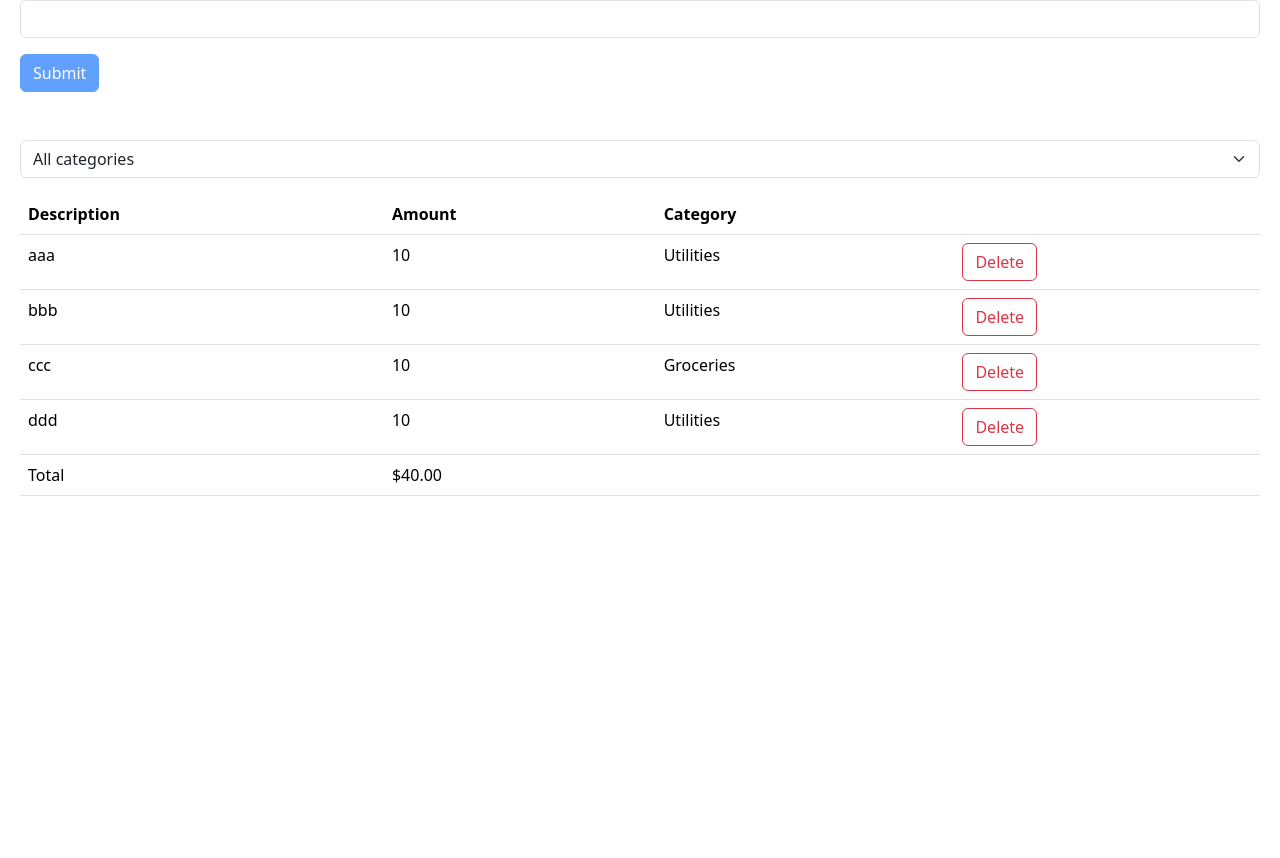
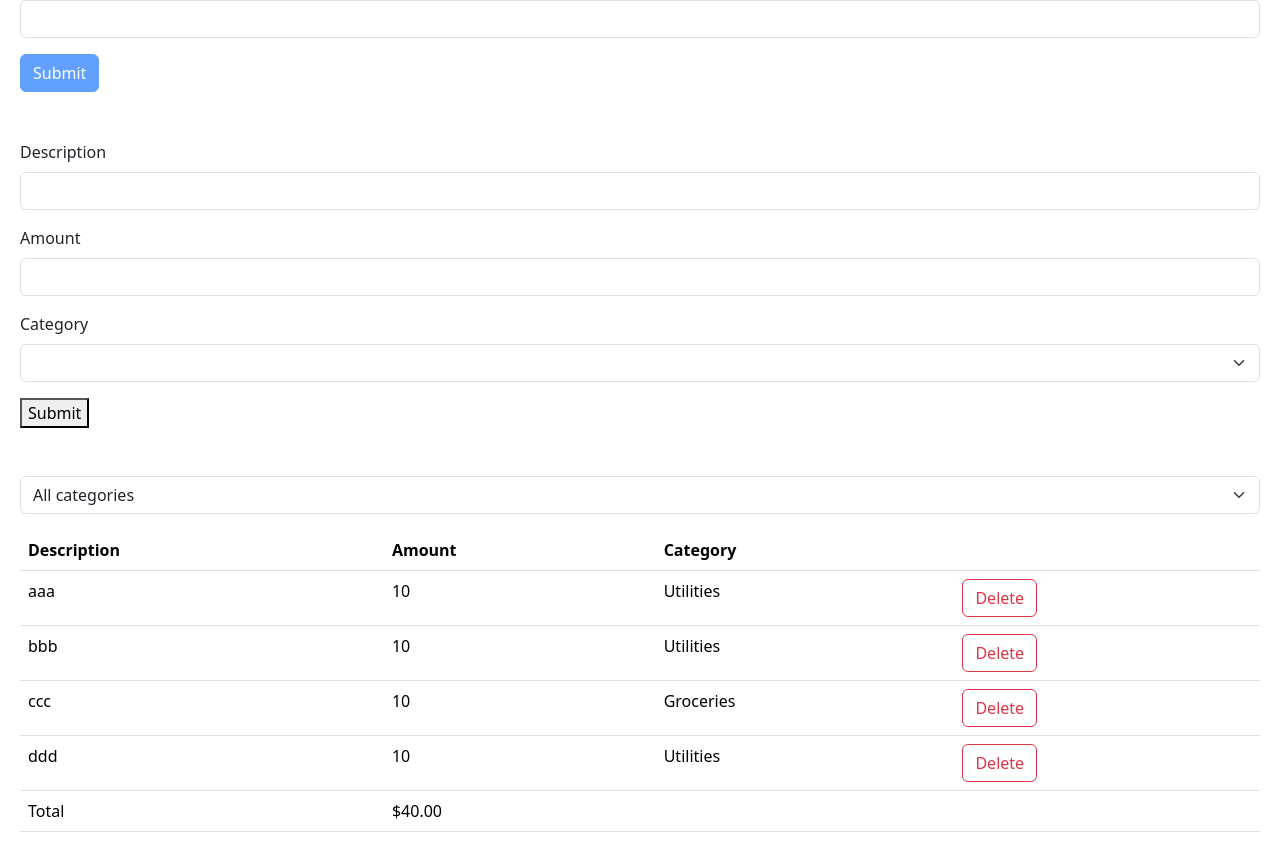
Before and after one commit to YasasLakmina/react-app, a React (Vite) app: page / in a window 1280 px wide. Shown: the part 830-1688 px from the top of the page. Before the commit the page ends 1362 px from the top, so only its background shows below. Built offline with nearby package versions, Linux system fonts and the light colour scheme.

Commit message:
commmit6

```diff
--- a/src/App.tsx
+++ b/src/App.tsx
@@ -13,6 +13,9 @@
 import "./App.css";
 import ExpenseList from "./expense-tracker/Components/ExpenseList";
 import ExpenseFilteer from "./expense-tracker/Components/ExpenseFilteer";
+import ExpenseForm from "./expense-tracker/Components/ExpenseForm";
+
+export const categories = ["Groceries", "Utilities", "Entertainment"];
 
 function App() {
   const [selectedCategory, setSelectedCategory] = useState("");
@@ -162,6 +165,9 @@
       <Form></Form>
       <br />
       <br />
+      <div className="mb-5">
+        <ExpenseForm />
+      </div>
       <div className="mb-3">
         <ExpenseFilteer
           onSelectCategory={(category) => setSelectedCategory(category)}
--- a/src/expense-tracker/Components/ExpenseFilteer.tsx
+++ b/src/expense-tracker/Components/ExpenseFilteer.tsx
@@ -1,4 +1,5 @@
 import React from "react";
+import { categories } from "../../App";
 
 interface Props {
   onSelectCategory: (category: string) => void;
@@ -11,9 +12,11 @@
       className="form-select"
     >
       <option value="">All categories</option>
-      <option value="Groceries">Groceries</option>
-      <option value="Utilities">Utilities</option>
-      <option value="Entertainment">Entertainment</option>
+      {categories.map((category) => (
+        <option key={category} value={category}>
+          {category}
+        </option>
+      ))}
     </select>
   );
 }
--- /dev/null
+++ b/src/expense-tracker/Components/ExpenseForm.tsx
@@ -0,0 +1,37 @@
+import React from "react";
+import { categories } from "../../App";
+
+const ExpenseForm = () => {
+  return (
+    <form>
+      <div className="mb-3">
+        <label htmlFor="description" className="form-label">
+          Description
+        </label>
+        <input id="description" type="text" className="form-control" />
+      </div>
+      <div className="mb-3">
+        <label htmlFor="amount" className="form-label">
+          Amount
+        </label>
+        <input id="amount" type="number" className="form-control" />
+      </div>
+      <div className="mb-3">
+        <label htmlFor="category" className="form-label">
+          Category
+        </label>
+        <select id="category" className="form-select">
+          <option value=""></option>
+          {categories.map((category) => (
+            <option key={category} value={category}>
+              {category}
+            </option>
+          ))}
+        </select>
+      </div>
+      <button className="btn-btn-primary">Submit</button>
+    </form>
+  );
+};
+
+export default ExpenseForm;
--- a/src/expense-tracker/Components/ExpenseList.tsx
+++ b/src/expense-tracker/Components/ExpenseList.tsx
@@ -1,4 +1,6 @@
 import React from "react";
+
+import { categories } from "../../App";
 
 interface Expenses {
   id: number;
```
